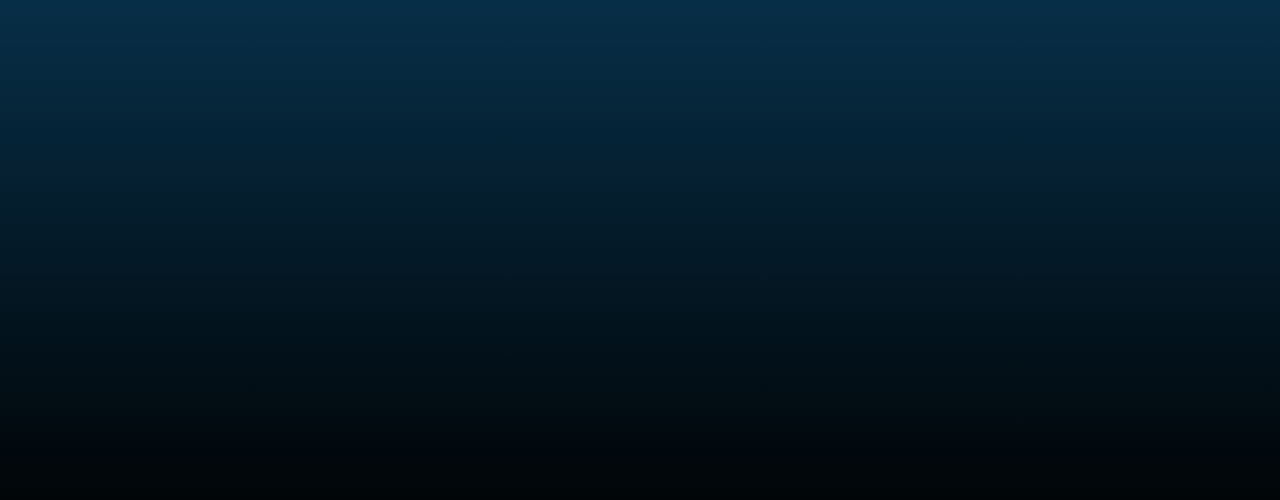
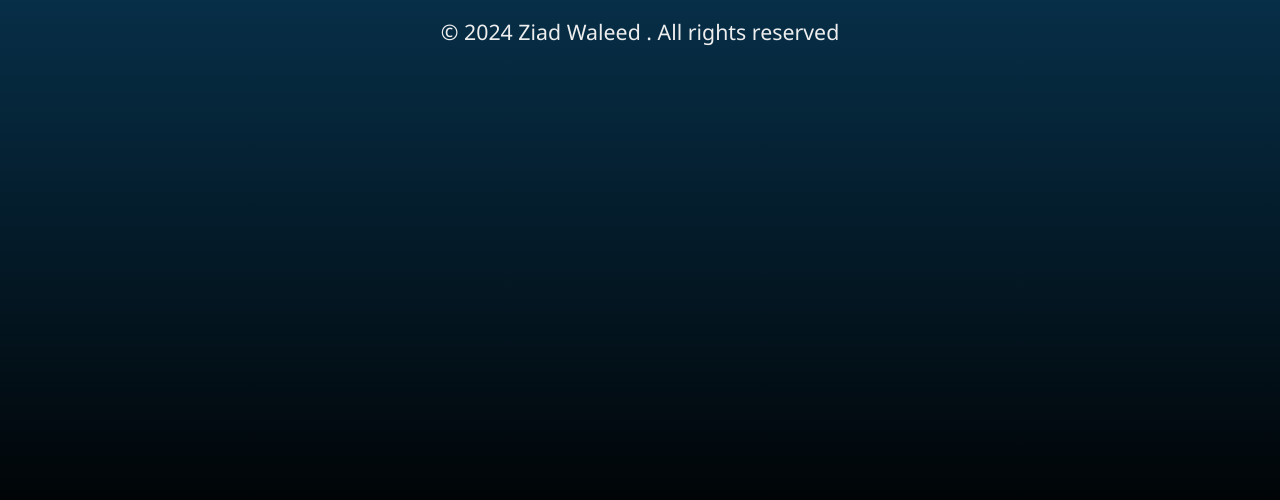
Before and after one commit to ZiadWaleed23/TO-DO-Responsive-Application, a plain HTML site: page index.html in a window 1280 px wide. Shown: the part 264-764 px from the top of the page. Drawn offline with Linux system fonts and the light colour scheme.

Commit message:
Update index.html

```diff
--- a/index.html
+++ b/index.html
@@ -22,8 +22,13 @@
         </ul>
         <button id="delete-all-button">DELETE ALL</button>
         <ul id="todo-list"></ul>
+    </div>
 
 
-    </div>
+    <footer>
+        <div class="footer">
+            <p>&copy; 2024 Ziad Waleed . All rights reserved</p>
+        </div>
+    </footer>
 </body>
 </html>
```
